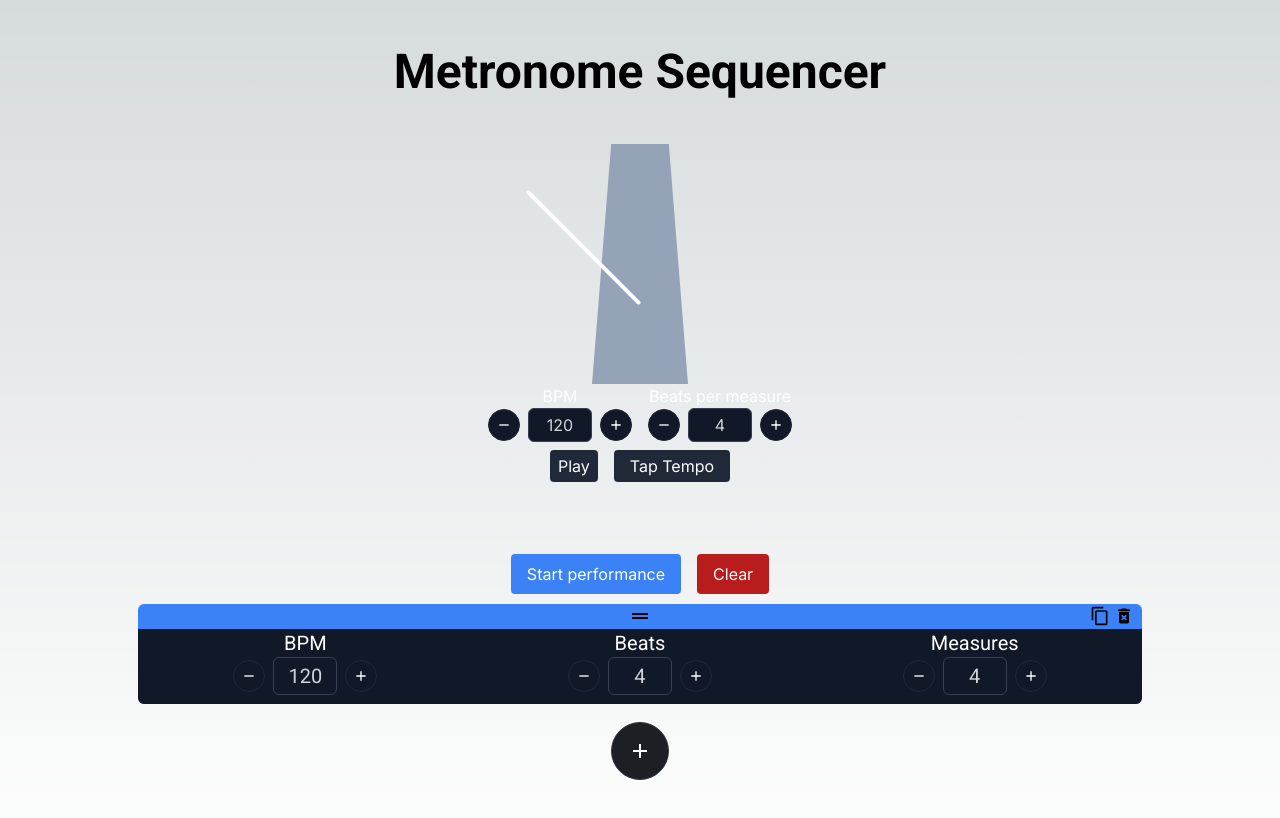
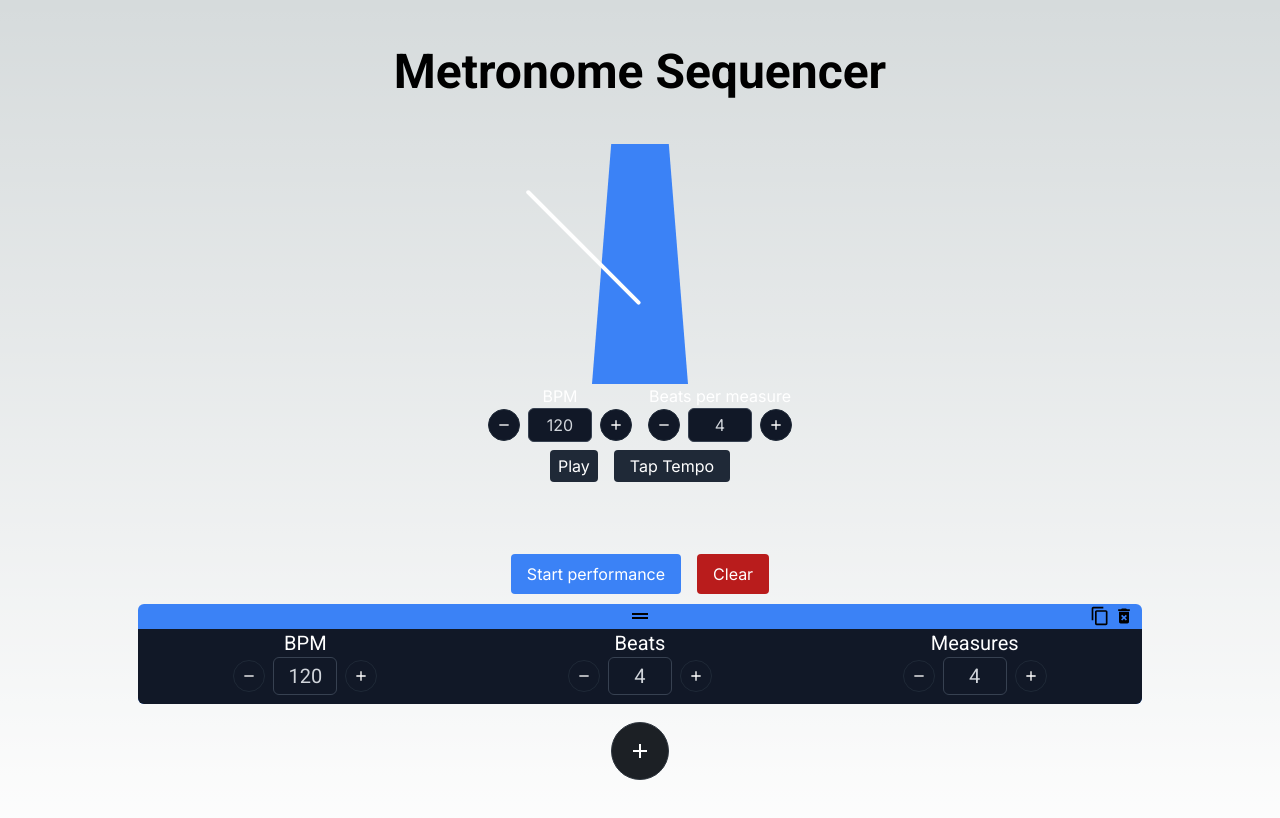
Before and after one commit to oceanhillman/metronome-sequencer, a Next.js app: page / in a window 1280 px wide. Shown: the top 818 px of the page. Built offline with nearby package versions, Linux system fonts and the light colour scheme.

Commit message:
Color update

```diff
--- a/src/components/Metronome.jsx
+++ b/src/components/Metronome.jsx
@@ -182,7 +182,7 @@ export default function Metronome(props) {
     return (
         <div className="flex flex-col items-center">
             <div className="flex flex-col items-center">
-                <div className="relative bg-slate-400 w-24 h-60 flex items-center justify-center"
+                <div className="relative bg-blue-500 w-24 h-60 flex items-center justify-center"
                     style={{
                         clipPath: "polygon(20% 0%, 80% 0%, 100% 100%, 0% 100%)",
                     }}
```
